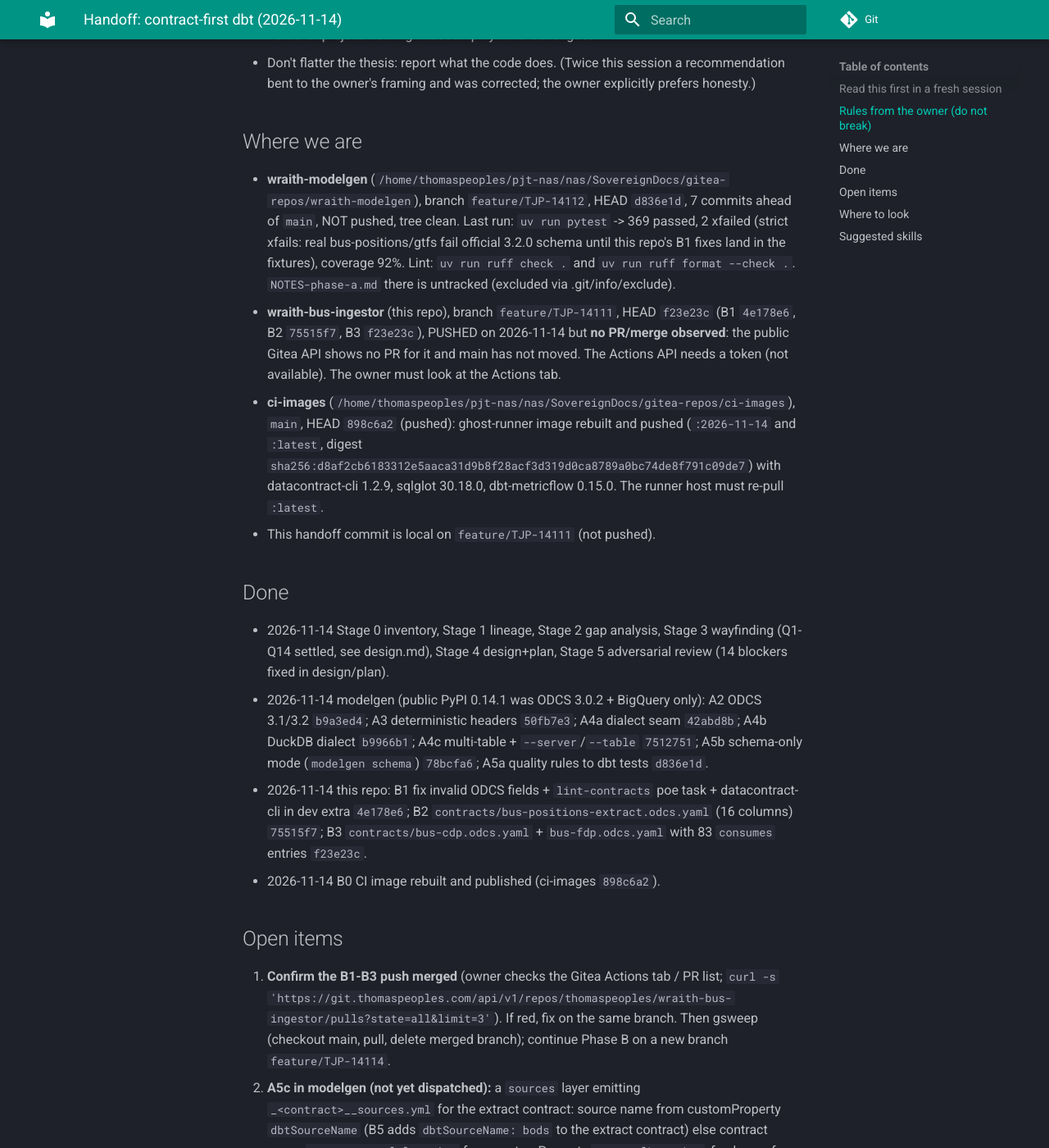
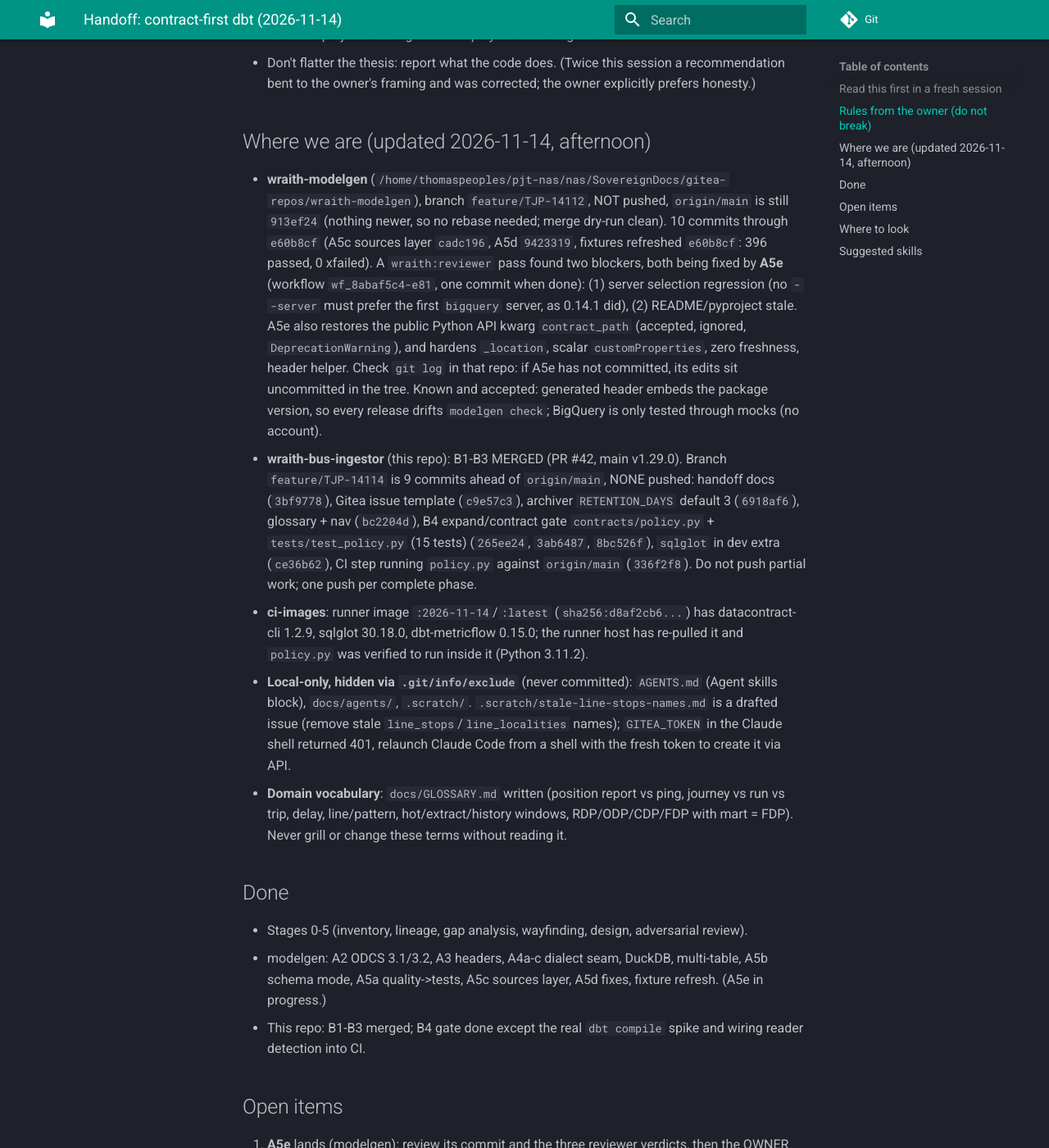
Before and after one commit to wraith-proxy/wraith-bus-ingestor, an MkDocs documentation site: the page built from docs/handoff/2026-11-14-contract-first-dbt/handoff.md, in a window 1280 px wide and 1400 px high, scrolled down 1272 px. Shown: the whole window at 82% size. Built offline with MkDocs 1.6.1 and Material for MkDocs 9.7.7, drawn with Linux system fonts in a browser that asks for light colours; some of the changed text lies outside the part shown.

Commit message:
:memo: feature/TJP-14114: refresh handoff to current state

```diff
--- a/docs/handoff/2026-11-14-contract-first-dbt/handoff.md
+++ b/docs/handoff/2026-11-14-contract-first-dbt/handoff.md
@@ -20,31 +20,28 @@ Owner style: terse, wants speed ("JFDI"), minimal oversight, prefers determinist
 - Personal project: nothing about employers or colleagues.
 - Don't flatter the thesis: report what the code does. (Twice this session a recommendation bent to the owner's framing and was corrected; the owner explicitly prefers honesty.)
 
-## Where we are
+## Where we are (updated 2026-11-14, afternoon)
 
-- **wraith-modelgen** (`/home/thomaspeoples/pjt-nas/nas/SovereignDocs/gitea-repos/wraith-modelgen`), branch `feature/TJP-14112`, HEAD `d836e1d`, 7 commits ahead of `main`, NOT pushed, tree clean. Last run: `uv run pytest` -> 369 passed, 2 xfailed (strict xfails: real bus-positions/gtfs fail official 3.2.0 schema until this repo's B1 fixes land in the fixtures), coverage 92%. Lint: `uv run ruff check .` and `uv run ruff format --check .`. `NOTES-phase-a.md` there is untracked (excluded via .git/info/exclude).
-- **wraith-bus-ingestor** (this repo), branch `feature/TJP-14111`, HEAD `f23e23c` (B1 `4e178e6`, B2 `75515f7`, B3 `f23e23c`), PUSHED on 2026-11-14 but **no PR/merge observed**: the public Gitea API shows no PR for it and main has not moved. The Actions API needs a token (not available). The owner must look at the Actions tab.
-- **ci-images** (`/home/thomaspeoples/pjt-nas/nas/SovereignDocs/gitea-repos/ci-images`), `main`, HEAD `898c6a2` (pushed): ghost-runner image rebuilt and pushed (`:2026-11-14` and `:latest`, digest `sha256:d8af2cb6183312e5aaca31d9b8f28acf3d319d0ca8789a0bc74de8f791c09de7`) with datacontract-cli 1.2.9, sqlglot 30.18.0, dbt-metricflow 0.15.0. The runner host must re-pull `:latest`.
-- This handoff commit is local on `feature/TJP-14111` (not pushed).
+- **wraith-modelgen** (`/home/thomaspeoples/pjt-nas/nas/SovereignDocs/gitea-repos/wraith-modelgen`), branch `feature/TJP-14112`, NOT pushed, `origin/main` is still `913ef24` (nothing newer, so no rebase needed; merge dry-run clean). 10 commits through `e60b8cf` (A5c sources layer `cadc196`, A5d `9423319`, fixtures refreshed `e60b8cf`: 396 passed, 0 xfailed). A `wraith:reviewer` pass found two blockers, both being fixed by **A5e** (workflow `wf_8abaf5c4-e81`, one commit when done): (1) server selection regression (no `--server` must prefer the first `bigquery` server, as 0.14.1 did), (2) README/pyproject stale. A5e also restores the public Python API kwarg `contract_path` (accepted, ignored, `DeprecationWarning`), and hardens `_location`, scalar `customProperties`, zero freshness, header helper. Check `git log` in that repo: if A5e has not committed, its edits sit uncommitted in the tree. Known and accepted: generated header embeds the package version, so every release drifts `modelgen check`; BigQuery is only tested through mocks (no account).
+- **wraith-bus-ingestor** (this repo): B1-B3 MERGED (PR #42, main v1.29.0). Branch `feature/TJP-14114` is 9 commits ahead of `origin/main`, NONE pushed: handoff docs (`3bf9778`), Gitea issue template (`c9e57c3`), archiver `RETENTION_DAYS` default 3 (`6918af6`), glossary + nav (`bc2204d`), B4 expand/contract gate `contracts/policy.py` + `tests/test_policy.py` (15 tests) (`265ee24`, `3ab6487`, `8bc526f`), `sqlglot` in dev extra (`ce36b62`), CI step running `policy.py` against `origin/main` (`336f2f8`). Do not push partial work; one push per complete phase.
+- **ci-images**: runner image `:2026-11-14`/`:latest` (`sha256:d8af2cb6...`) has datacontract-cli 1.2.9, sqlglot 30.18.0, dbt-metricflow 0.15.0; the runner host has re-pulled it and `policy.py` was verified to run inside it (Python 3.11.2).
+- **Local-only, hidden via `.git/info/exclude`** (never committed): `AGENTS.md` (Agent skills block), `docs/agents/`, `.scratch/`. `.scratch/stale-line-stops-names.md` is a drafted issue (remove stale `line_stops`/`line_localities` names); `GITEA_TOKEN` in the Claude shell returned 401, relaunch Claude Code from a shell with the fresh token to create it via API.
+- **Domain vocabulary**: `docs/GLOSSARY.md` written (position report vs ping, journey vs run vs trip, delay, line/pattern, hot/extract/history windows, RDP/ODP/CDP/FDP with mart = FDP). Never grill or change these terms without reading it.
 
 ## Done
 
-- 2026-11-14 Stage 0 inventory, Stage 1 lineage, Stage 2 gap analysis, Stage 3 wayfinding (Q1-Q14 settled, see design.md), Stage 4 design+plan, Stage 5 adversarial review (14 blockers fixed in design/plan).
-- 2026-11-14 modelgen (public PyPI 0.14.1 was ODCS 3.0.2 + BigQuery only): A2 ODCS 3.1/3.2 `b9a3ed4`; A3 deterministic headers `50fb7e3`; A4a dialect seam `42abd8b`; A4b DuckDB dialect `b9966b1`; A4c multi-table + `--server`/`--table` `7512751`; A5b schema-only mode (`modelgen schema`) `78bcfa6`; A5a quality rules to dbt tests `d836e1d`.
-- 2026-11-14 this repo: B1 fix invalid ODCS fields + `lint-contracts` poe task + datacontract-cli in dev extra `4e178e6`; B2 `contracts/bus-positions-extract.odcs.yaml` (16 columns) `75515f7`; B3 `contracts/bus-cdp.odcs.yaml` + `bus-fdp.odcs.yaml` with 83 `consumes` entries `f23e23c`.
-- 2026-11-14 B0 CI image rebuilt and published (ci-images `898c6a2`).
+- Stages 0-5 (inventory, lineage, gap analysis, wayfinding, design, adversarial review).
+- modelgen: A2 ODCS 3.1/3.2, A3 headers, A4a-c dialect seam, DuckDB, multi-table, A5b schema mode, A5a quality->tests, A5c sources layer, A5d fixes, fixture refresh. (A5e in progress.)
+- This repo: B1-B3 merged; B4 gate done except the real `dbt compile` spike and wiring reader detection into CI.
 
 ## Open items
 
-1. **Confirm the B1-B3 push merged** (owner checks the Gitea Actions tab / PR list; `curl -s 'https://git.thomaspeoples.com/api/v1/repos/thomaspeoples/wraith-bus-ingestor/pulls?state=all&limit=3'`). If red, fix on the same branch. Then gsweep (checkout main, pull, delete merged branch); continue Phase B on a new branch `feature/TJP-14114`.
-2. **A5c in modelgen (not yet dispatched):** a `sources` layer emitting `_<contract>__sources.yml` for the extract contract: source name from customProperty `dbtSourceName` (B5 adds `dbtSourceName: bods` to the extract contract) else contract name; `meta.external_location` from customProperty `externalLocation`; freshness from `freshnessWarnAfter`/`freshnessErrorAfter` and `loadedAtField`; `dbt_expectations.expect_table_columns_to_match_set` over all columns; quality rules via `quality.py` using `{{ source(...) }}`. Fold A6 in: verify `modelgen check` (extended in A5b with `.modelgen.yml` keys `schema_contracts`/`schema_output`) works as the drift gate; add `sources_contracts`/`sources_output` keys; tests that a hand edit and a missing file are detected. Red-first TDD, one commit `:sparkles: feature/TJP-14112: sources layer and drift check`. Next command: dispatch a `wraith:implementer` agent (sonnet) with that scope.
-3. **Before the release:** refresh modelgen fixtures from this repo's fixed contracts (the 2 strict xfails in `tests/test_odcs_versions.py` should become passes once the copies come from the post-B1 contracts), run `uv run pytest`, ruff, then rebase/merge consideration: modelgen `main` has newer commits than the branch base `913ef24`.
-4. **A7 (owner):** read `ci-actions/version-bump@main` to learn exactly what a merge to modelgen `main` triggers (bump? PyPI publish?); push the branch (auto-merges), then the owner publishes and says RELEASED with the version `<MG>`.
-5. **Second ci-images rebuild** adding `wraith-modelgen==<MG>` (Dockerfile pinned `RUN uv pip install` block in ci-images). The vendored `wraith-bus-ingestor/pyproject.toml` copy in ci-images is stale; consider re-vendoring.
-6. **Phase B on `feature/TJP-14114`:** B4 expand/contract gate (`contracts/policy.py`; sqlglot over COMPILED SQL; sunset/backfill/consumes as `customProperties` arrays), B5 wire pinned modelgen + `validate.py --generated` drift gate (generated schema yml REPLACES hand-written yml; carry `external_location`/freshness via customProperties; add `dbtSourceName`), B6 ontology fixes + validator, B7 Ossie semantic model (read `apache/ossie` `ontology/`; migrate objects/links; metrics only where aggregation is valid), B8 SLA checker (`_meta` table before `mv`), B9 event trigger (extract unit split from `build.sh`, `.path` unit on EXISTING build service, disable 03:00 timer, re-point Grafana no-data alerts), B10 ratchet (code lines 653 / raw 1,512), B11 sandbox spikes (owner go), B12 cutover script, B13 ADR-0011 + docs, B14 weekend cutover (owner). See plan.md for files and tests per card.
-7. **Phase C:** `mkdir -p ../wraith-bus-mcp` (branch `feature/TJP-14113` there), MCP tools `list_metrics`, `describe_metric`, `query_metric` on its own read-only dbt profile against the served file.
-8. Known unverified (dbt not run by rule): dbt duplicate-yml behaviour, `contract: enforced` on incremental models, MetricFlow `agg_time_dimension` need, whether Ossie is on PyPI, the extract contract's 30 h latency figure (agent's own estimate), CI lint under the new runner image.
-9. Minor: ruff reports 49 pre-existing errors in `backend/`, `gtfs/`, `ops/` (not from these commits; not verified on a clean tree).
+1. **A5e** lands (modelgen): review its commit and the three reviewer verdicts, then the OWNER does **A7**: read `ci-actions/version-bump@main`, push `feature/TJP-14112` (auto-merges), publish to PyPI, say RELEASED with `<MG>`.
+2. **Second ci-images rebuild** adding `wraith-modelgen==<MG>`; re-vendor the stale `pyproject.toml` copy.
+3. **Phase B on `feature/TJP-14114`** (continue): B4 remainder (spike: sqlglot over the 10 COMPILED models in the sandbox, owner go; then pass `compiled_sql_dir` in CI), B5 (needs `<MG>`: `.modelgen.yml` with `sources_contracts`/`sources_output`, add `dbtSourceName: bods` to the extract contract, delete hand-written `_bods__sources.yml`, fix stale line refs in that contract), B6, B7, B8, B9, B10, B11, B12, B13, B14. See plan.md.
+4. **Phase C**: `../wraith-bus-mcp` (branch `feature/TJP-14113`), its own Gitea secrets are the owner's job, never the agent's.
+5. Known unverified (dbt not run by rule): dbt duplicate-yml behaviour, `contract: enforced` on incremental models, MetricFlow `agg_time_dimension`, whether Ossie is on PyPI, the extract contract's 30 h latency figure.
+6. Minor: ruff reports 49 pre-existing errors in `backend/`, `gtfs/`, `ops/`; `tests/test_extract_contract.py::test_extract_contract_lints_clean` fails when `datacontract` is not on PATH.
 
 ## Where to look
 
```
